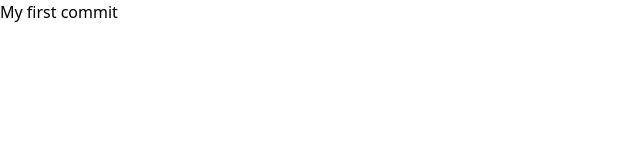
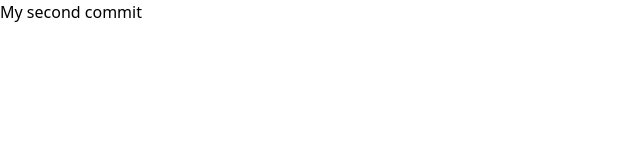
Before and after one commit to shailesh62/ViridVerve, a React (Vite) app: page / in a window 1280 px wide. Shown: the top 160 px of the page, without its empty margins (0-640 px from the left). Built offline with nearby package versions, Linux system fonts and the light colour scheme.

Commit message:
second commit

```diff
--- a/src/App.jsx
+++ b/src/App.jsx
@@ -4,7 +4,7 @@ function App() {
 
   return (
     <>
-      <p>My first commit</p>
+      <p>My second commit</p>
     </>
   )
 }
```
